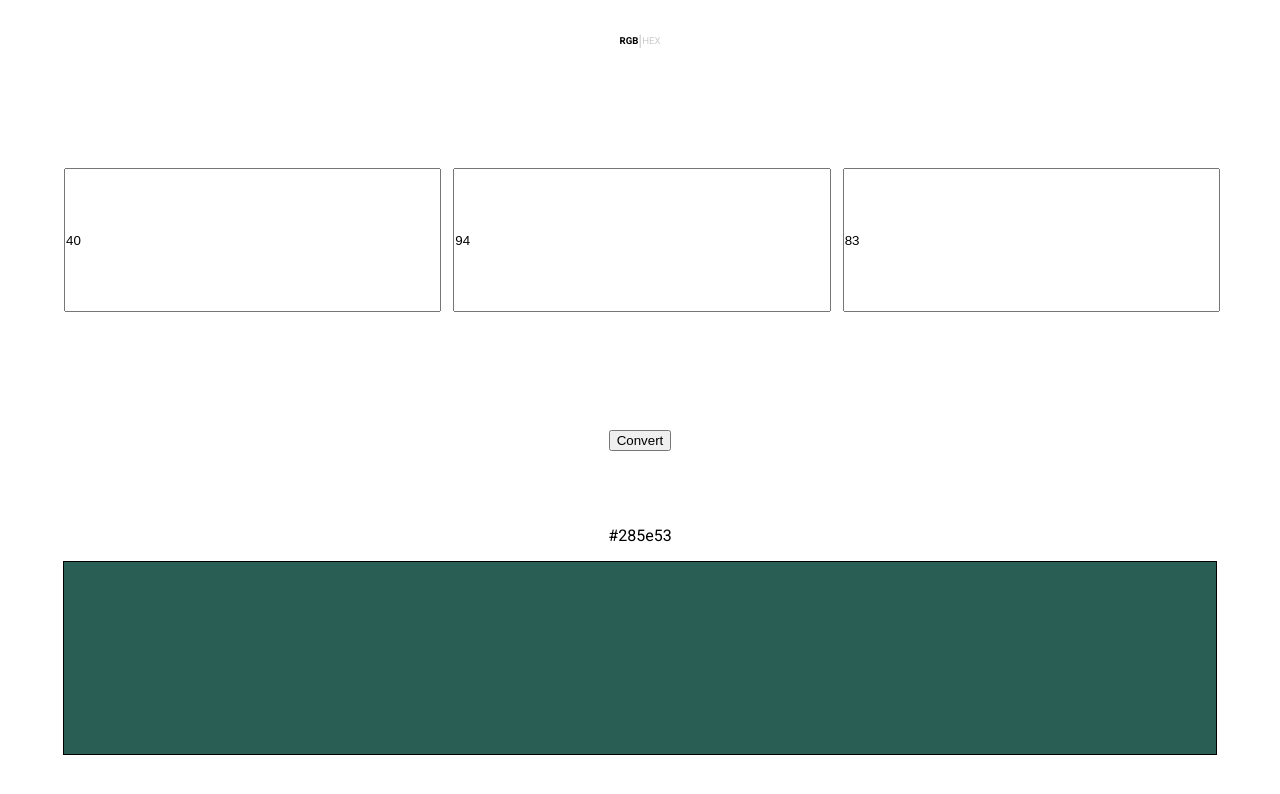
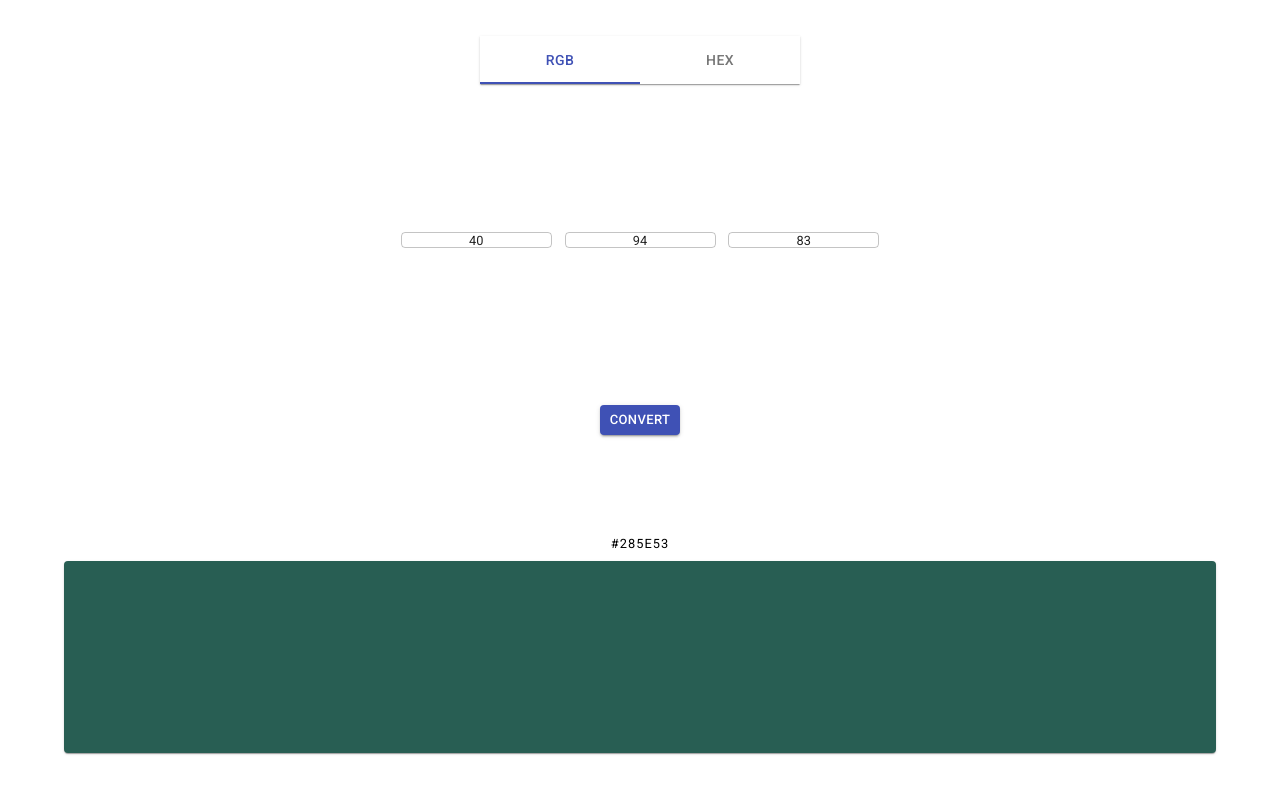
Before and after one commit to diegchav/color-converter, a React (Create React App) app: page / in a window 1280 px wide. Shown: the top 794 px of the page. Built offline with nearby package versions, Linux system fonts and the light colour scheme.

Commit message:
Change general ui using material-ui

```diff
--- a/src/App.js
+++ b/src/App.js
@@ -2,7 +2,7 @@ import React, { useState } from 'react';
 
 import ColorSwitcher from './components/color-switcher/ColorSwitcher';
 import InputColor from './components/input-color/InputColor';
-import ConverButton from './components/convert-button/ConvertButton';
+import ConvertButton from './components/convert-button/ConvertButton';
 import OutputColor from './components/output-color/OutputColor';
 
 import {
@@ -19,7 +19,6 @@ import {
 } from './constants';
 
 import './App.css';
-import ConvertButton from './components/convert-button/ConvertButton';
 
 function App() {
   // Generate a random rgb color on load.
--- a/src/components/color-switcher/ColorSwitcher.js
+++ b/src/components/color-switcher/ColorSwitcher.js
@@ -1,5 +1,9 @@
 import React from 'react';
 import PropTypes from 'prop-types';
+
+import Paper from '@material-ui/core/Paper';
+import Tabs from '@material-ui/core/Tabs';
+import Tab from '@material-ui/core/Tab';
 
 import './ColorSwitcher.scss';
 
@@ -8,23 +12,34 @@ import {
   INPUT_HEX
 } from '../../constants';
 
-const ColorSwitcher = ({ currentColor, onSwitchColor }) => (
-  <div className="color-switcher">
-    <span
-      className={currentColor === INPUT_RGB ? 'active' : ''}
-      onClick={() => {onSwitchColor(INPUT_RGB)}}
-    >
-      RGB
-    </span>
-    |
-    <span
-      className={currentColor === INPUT_HEX ? 'active' : ''}
-      onClick={() => {onSwitchColor(INPUT_HEX)}}
-    >
-      HEX
-    </span>
-  </div>
-);
+const ColorSwitcher = ({ currentColor, onSwitchColor }) => {
+  const tabValue = currentColor === INPUT_RGB ? 0 : 1;
+
+  const handleTabChange = (event, newValue) => {
+    if (newValue === 0) {
+      onSwitchColor(INPUT_RGB);
+    } else if (newValue === 1) {
+      onSwitchColor(INPUT_HEX);
+    }
+  };
+
+  return (
+    <div className="color-switcher">
+      <Paper square>
+        <Tabs
+          value={tabValue}
+          indicatorColor="primary"
+          textColor="primary"
+          onChange={handleTabChange}
+          aria-label="color switcher"
+        >
+          <Tab label="RGB" />
+          <Tab label="HEX" />
+        </Tabs>
+      </Paper>
+    </div>
+  );
+};
 
 ColorSwitcher.propTypes = {
   currentColor: PropTypes.string.isRequired,
--- a/src/components/color-switcher/ColorSwitcher.scss
+++ b/src/components/color-switcher/ColorSwitcher.scss
@@ -3,20 +3,5 @@
   align-items: center;
   justify-content: center;
   width: 100vw;
-  height: 10vh;
-  color: #ccc;
-
-  span {
-    font-size: 0.6rem;
-    cursor: pointer;
-
-    &:hover {
-      font-size: 0.8rem;
-    }
-
-    &.active {
-      color: #000;
-      font-weight: bold;
-    }
-  }
+  height: 15vh;
 }
--- a/src/components/convert-button/ConvertButton.js
+++ b/src/components/convert-button/ConvertButton.js
@@ -1,11 +1,15 @@
 import React from 'react';
 import PropTypes from 'prop-types';
+
+import Button from '@material-ui/core/Button';
 
 import './ConvertButton.scss';
 
 const ConvertButton = ({ onConvertClick }) => (
   <div className="convert-button">
-    <button onClick={onConvertClick}>Convert</button>
+    <Button size="small" color="primary" variant="contained" onClick={onConvertClick}>
+      Convert
+    </Button>
   </div>
 );
 
--- a/src/components/convert-button/ConvertButton.scss
+++ b/src/components/convert-button/ConvertButton.scss
@@ -3,5 +3,5 @@
   align-items: center;
   justify-content: center;
   width: 100vw;
-  height: 10vh;
+  height: 15vh;
 }
--- a/src/components/hex-color/HexColor.scss
+++ b/src/components/hex-color/HexColor.scss
@@ -1,7 +1,7 @@
 .hex-color {
-  // display: grid;
-  // grid-template-columns: 1fr 1fr 1fr;
-  // grid-column-gap: 1rem;
+  display: flex;
+  align-items: center;
+  justify-content: center;
   width: 90%;
   height: 45%;
 }
--- a/src/components/input-color/InputColor.scss
+++ b/src/components/input-color/InputColor.scss
@@ -4,10 +4,6 @@
   align-items: center;
   justify-content: center;
   width: 100vw;
-  height: 40vh;
-
-  button {
-    margin-top: 2rem;
-  }
+  height: 30vh;
 
 }
--- a/src/components/input-field/InputField.js
+++ b/src/components/input-field/InputField.js
@@ -1,10 +1,17 @@
 import React from 'react';
 import PropTypes from 'prop-types';
+
+import TextField from '@material-ui/core/TextField';
 
 import './InputField.scss';
 
 const InputField = ({ value, onChangeValue }) => (
-  <input type="text" value={value} onChange={onChangeValue} />
+  <TextField
+    value={value}
+    variant="outlined"
+    inputProps={{ 'aria-label': 'bare' }}
+    onChange={onChangeValue}
+  />
 );
 
 InputField.propTypes = {
--- a/src/components/input-field/InputField.scss
+++ b/src/components/input-field/InputField.scss
@@ -2,4 +2,6 @@ input[type=text] {
   margin: 0;
   padding: 0;
   width: 100%;
+  text-align: center;
+  font-size: 0.8rem;
 }
--- a/src/components/output-color/OutputColor.js
+++ b/src/components/output-color/OutputColor.js
@@ -1,5 +1,8 @@
 import React from 'react';
 import PropTypes from 'prop-types';
+
+import Paper from '@material-ui/core/Paper';
+import Typography from '@material-ui/core/Typography';
 
 import './OutputColor.scss';
 
@@ -7,10 +10,12 @@ const OutputColor = ({ colorLabel, colorBg }) => {
 
   return (
     <div className="output-color">
-      <span>{colorLabel}</span>
-      <div style={{
+      <Typography variant="overline">
+       {colorLabel}
+      </Typography>
+      <Paper style={{
         backgroundColor: colorBg
-      }}></div>
+      }}></Paper>
     </div>
   );
 };
--- a/src/components/output-color/OutputColor.scss
+++ b/src/components/output-color/OutputColor.scss
@@ -7,7 +7,7 @@
   height: 40vh;
 
   span {
-    margin-bottom: 1rem;
+    font-size: 0.8rem;
   }
 
   div {
@@ -16,6 +16,5 @@
     justify-content: center;
     width: 90%;
     height: 60%;
-    border: 1px solid black;
   }
 }
--- a/src/components/rgb-color/RgbColor.scss
+++ b/src/components/rgb-color/RgbColor.scss
@@ -1,7 +1,11 @@
 .rgb-color {
-  display: grid;
-  grid-template-columns: 1fr 1fr 1fr;
-  grid-column-gap: 1rem;
+  display: flex;
+  align-items: center;
+  justify-content: center;
   width: 90%;
   height: 45%;
+
+  div {
+    margin: 0 0.2rem;
+  }
 }
```
